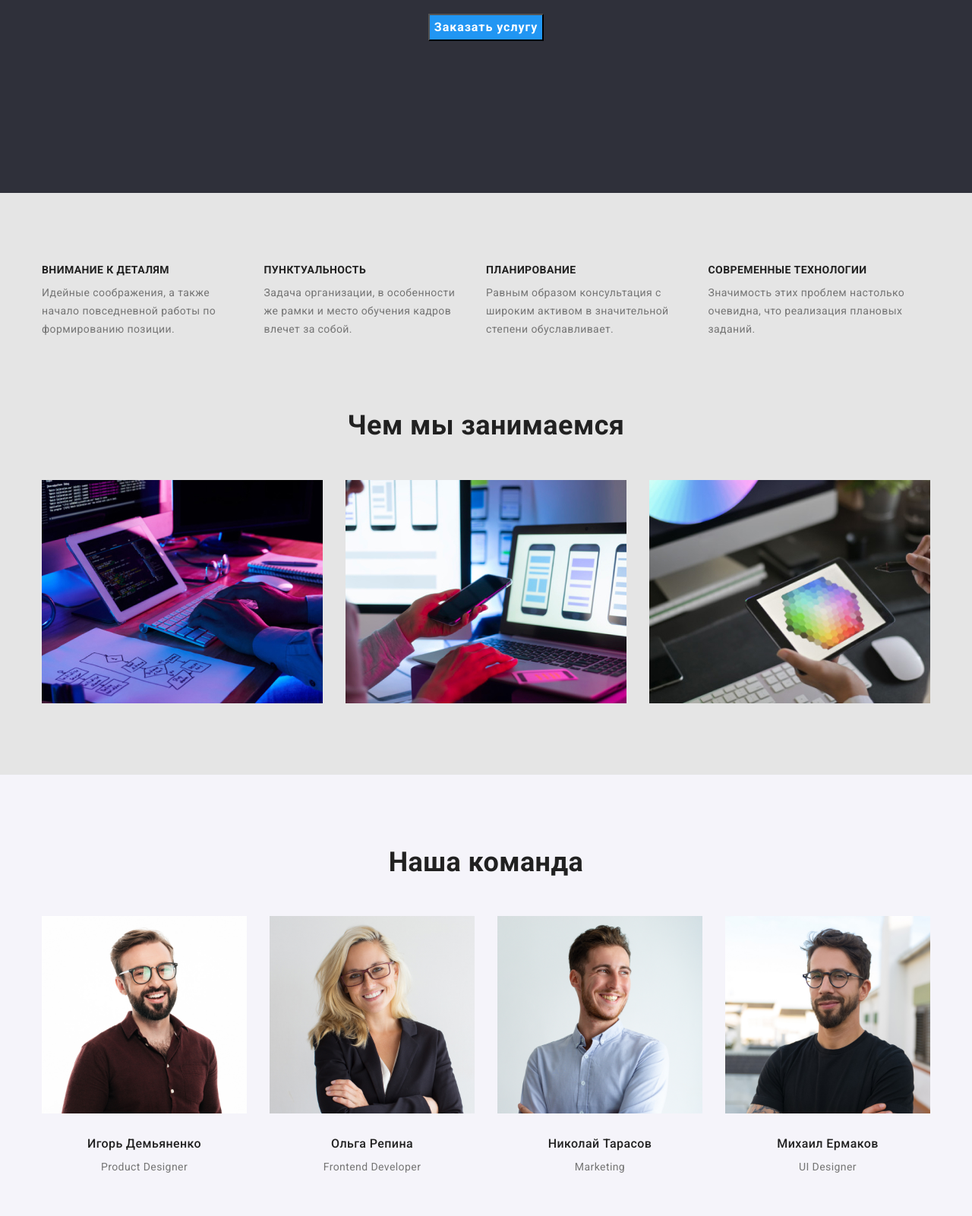
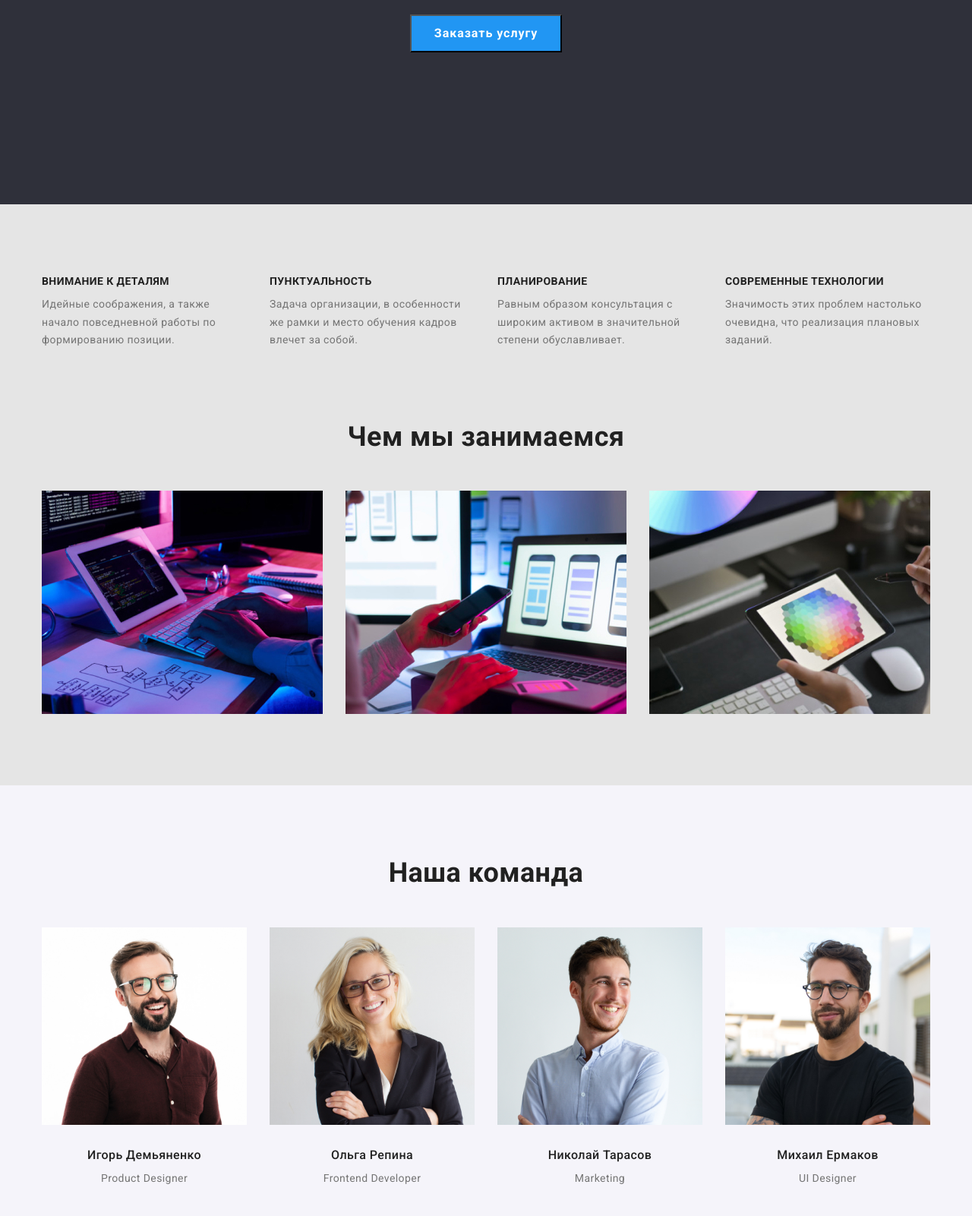
Before and after one commit to Daniil1403/goit-markup-hw-03, a plain HTML site: page index.html in a window 1280 px wide. Shown: the part 412-2013 px from the top of the page at 76% size. Drawn offline with nearby package versions, Linux system fonts and the light colour scheme.

Commit message:
error correction

```diff
--- a/css/styles.css
+++ b/css/styles.css
@@ -48,6 +48,9 @@ body {
 /* Header */
 .header {
     background-color: var(--title-white-color);
+    border-bottom-width: 1px;
+    border-bottom-style: solid;
+    border-bottom-color: var(--primery-bgr-color);
 }
 
 .mail-nav {
@@ -170,6 +173,8 @@ body {
 
 /* Button*/
 .button {
+    width: 200px;
+    height: 50px;
     margin-left: auto;
     margin-right: auto;
     color: var(--title-white-color);
@@ -177,9 +182,9 @@ body {
     font-weight: 700;
     font-size: 16px;
     line-height: 1.88;
-    display: flex;
     align-items: center;
     letter-spacing: 0.06em;
+    text-align: center;
 }
 
 /* Section */
@@ -215,6 +220,15 @@ body {
     display: flex;
 }
 
+.features .list {
+    width: 270px;
+    margin-right: 30px;
+}
+
+.features .list:last-child {
+    margin-right: 0;
+}
+
 .features .title-features {
     margin-top: 0;
     margin-bottom: 10px;
@@ -222,15 +236,6 @@ body {
     font-weight: 700;
     font-size: 14px;
     line-height: 1.14;
-}
-
-.features .list {
-    margin-right: 30px;
-    width: 270px;
-}
-
-.features .list:nth-last-child {
-    margin-right: 0;
 }
 
 .features .paragraf{
@@ -255,7 +260,7 @@ body {
 /* Team */
 .team {
     padding-top: 94px;
-    padding-bottom: 50px;
+    padding-bottom: 94px;
     background-color: var(--accent-bgr-color);
 }
 
@@ -287,7 +292,6 @@ body {
 
 .team-list {
     display: flex;
-    padding-bottom: 94px;
 }
 
 .team-list .list:not(:last-child) {
```
